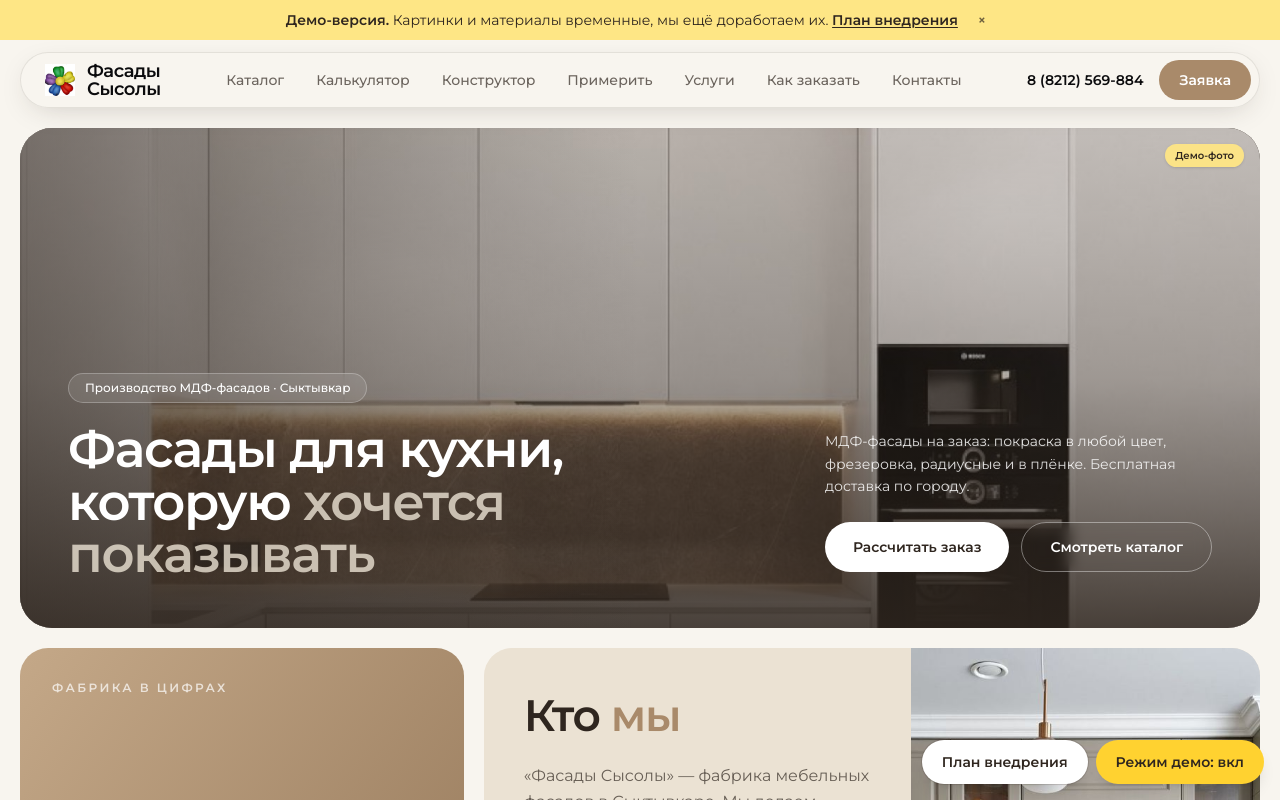
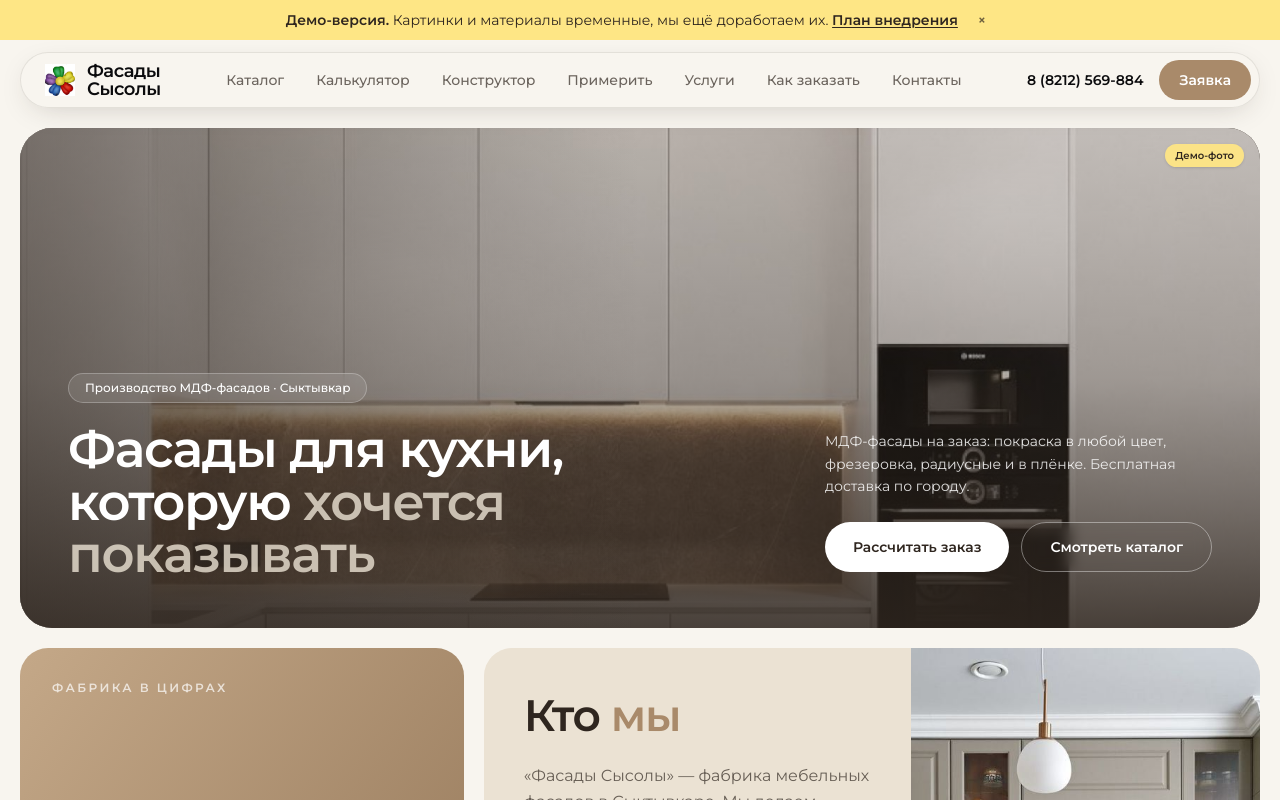
Before and after one commit to IvanDmitrachkov/fasady-sysoly-mvp-catalog, a Next.js app: page / in a window 1280 px wide. Shown: the top 800 px of the page. Built offline with nearby package versions, Linux system fonts and the light colour scheme.

Commit message:
выбор фасадов на кухне

```diff
--- a/src/app/layout.tsx
+++ b/src/app/layout.tsx
@@ -3,7 +3,6 @@ import { Montserrat } from "next/font/google";
 import "./globals.css";
 import { SiteHeader } from "@/components/SiteHeader";
 import { SiteFooter } from "@/components/SiteFooter";
-import { DemoToggle } from "@/components/demo/Demo";
 import { DemoBanner } from "@/components/demo/DemoBanner";
 
 const montserrat = Montserrat({
@@ -29,7 +28,6 @@ export default function RootLayout({ children }: LayoutProps<"/">) {
         <SiteHeader />
         <main className="flex-1">{children}</main>
         <SiteFooter />
-        <DemoToggle />
       </body>
     </html>
   );
--- a/src/components/demo/Demo.tsx
+++ b/src/components/demo/Demo.tsx
@@ -27,44 +27,8 @@ const read = () => {
   }
 };
 
-function useDemo() {
-  const on = useSyncExternalStore(subscribe, read, () => true);
-  const set = (value: boolean) => {
-    try {
-      localStorage.setItem(KEY, value ? "1" : "0");
-    } catch {
-      /* хранилище недоступно */
-    }
-    listeners.forEach((l) => l());
-  };
-  return [on, set] as const;
-}
-
-/** Кнопка включения режима демо: стикеры с пояснениями на блоках страниц */
-export function DemoToggle() {
-  const [on, set] = useDemo();
-  return (
-    <div className="fixed bottom-4 right-4 z-50 flex items-center gap-2">
-      {on && (
-        <Link
-          href="/offer"
-          className="rounded-full bg-white px-5 py-3 text-sm font-semibold text-cocoa shadow-lg ring-1 ring-cocoa/15 transition-colors hover:bg-sand"
-        >
-          План внедрения
-        </Link>
-      )}
-      <button
-        type="button"
-        onClick={() => set(!on)}
-        aria-pressed={on}
-        className={`rounded-full px-5 py-3 text-sm font-semibold shadow-lg transition-colors ${
-          on ? "bg-amber-300 text-cocoa" : "bg-cocoa text-white hover:bg-taupe"
-        }`}
-      >
-        {on ? "Режим демо: вкл" : "Режим демо"}
-      </button>
-    </div>
-  );
+function useDemoOn() {
+  return useSyncExternalStore(subscribe, read, () => true);
 }
 
 /** Карточка не должна вылезать за края окна: сдвигаем по горизонтали */
@@ -74,7 +38,7 @@ function fit(el: HTMLDivElement | null) {
   const r = el.getBoundingClientRect();
   const m = 12;
   const top = 76; // под закреплённой шапкой
-  const bottom = window.innerHeight - 76; // над кнопками демо
+  const bottom = window.innerHeight - m;
   let dx = 0;
   let dy = 0;
   if (r.right > window.innerWidth - m) dx = window.innerWidth - m - r.right;
@@ -89,7 +53,7 @@ function fit(el: HTMLDivElement | null) {
  * Его можно перетащить: смещение живёт только в памяти страницы и не сохраняется.
  */
 export function NotePin({ id, className = "left-3 top-3" }: { id: DemoNoteId; className?: string }) {
-  const [on] = useDemo();
+  const on = useDemoOn();
   const pathname = usePathname();
   const [open, setOpen] = useState(false);
   const [offset, setOffset] = useState({ x: 0, y: 0 });
--- a/src/lib/review.ts
+++ b/src/lib/review.ts
@@ -118,8 +118,8 @@ export const reviewFeatures: ReviewFeature[] = [
     status: "ready",
     percent: 100,
     href: "/offer",
-    what: "Кнопка «Режим демо» показывает на блоках сайта заметки: что внутри, что входит в минимум и какие доработки можно добавить.",
-    check: ["Включите «Режим демо» справа внизу и пройдитесь по страницам", "Отметьте, какие доработки нужны"],
+    what: "На блоках сайта заметки: что внутри, что входит в минимум и какие доработки можно добавить. План внедрения — на `/offer`.",
+    check: ["Пройдитесь по страницам и откройте жёлтые стикеры", "Отметьте, какие доработки нужны"],
     todo: [],
     ask: ["Какие доработки берём в первую очередь"],
   },
```
Also changed, not shown: 1 other file (tests, documents, lock files or other folders).
